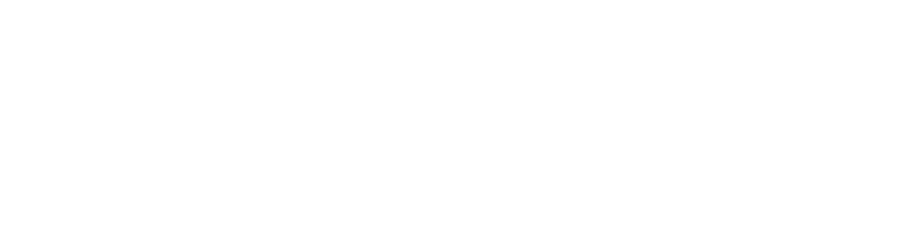
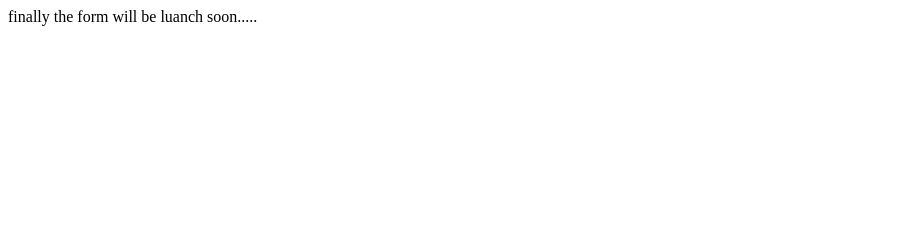
Before and after one commit to sandeepkande/HTML-CSS, a plain HTML site: page form.html in a window 1280 px wide. Shown: the top 237 px of the page, without its empty margins (0-898 px from the left). Drawn offline with Linux system fonts and the light colour scheme.

Commit message:
finally launch..

```diff
--- a/form.html
+++ b/form.html
@@ -69,3 +69,7 @@
 
     </body>
 </html>
+
+
+
+finally the form will be luanch soon.....
```
